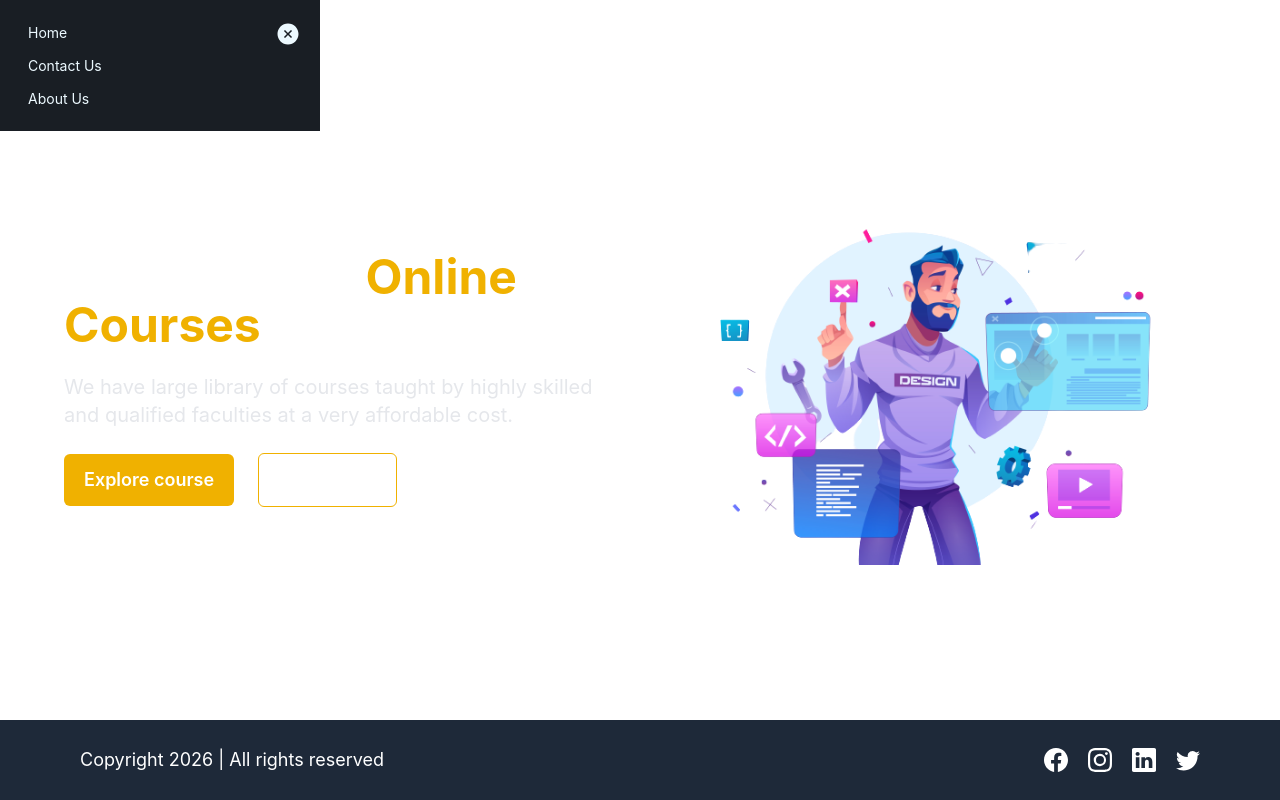
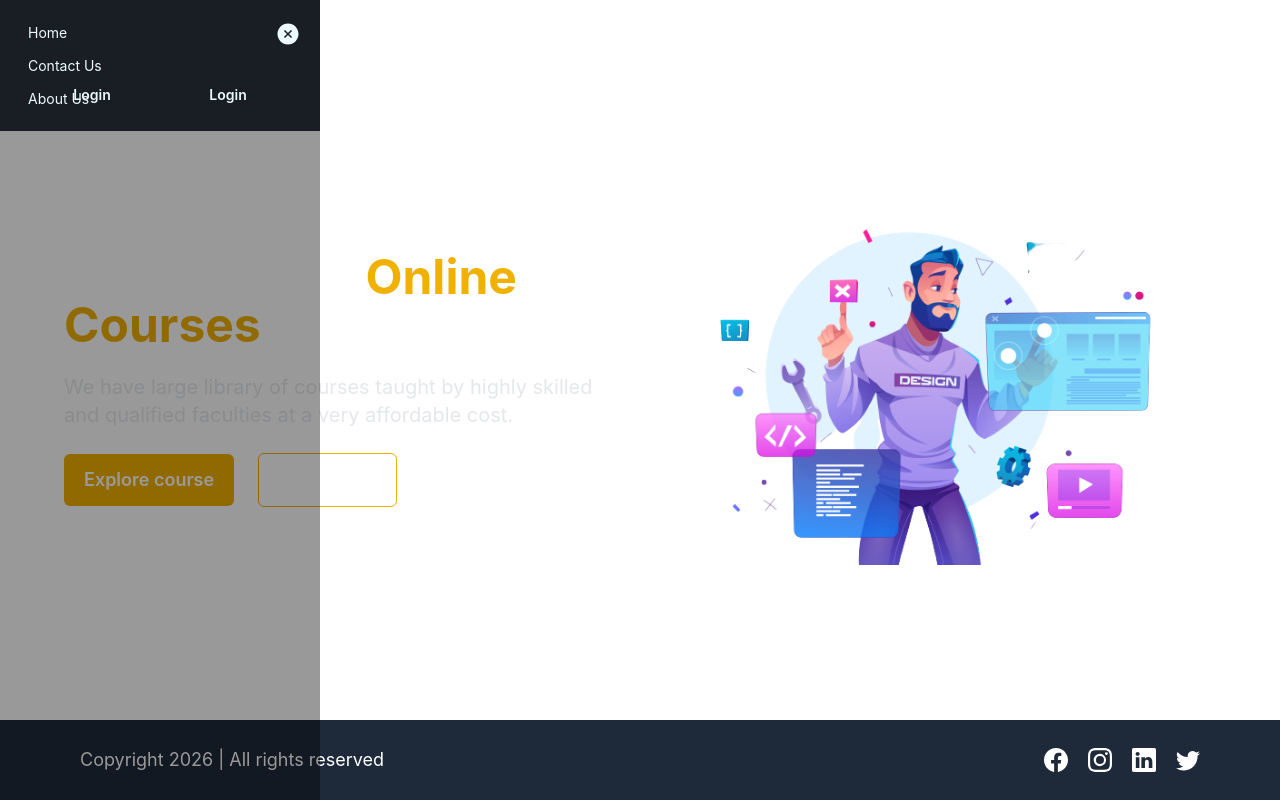
Before and after one commit to ravikumar892600/Learning-Management-System, a React (Vite) app in the folder LMS-Frontend/: page / in a window 1280 px wide. Both pictures are taken after a click on the label 32 px from the left and 32 px from the top of the page. Built offline with nearby package versions, Linux system fonts and the light colour scheme.

Commit message:
Added login signup button to sidebar

```diff
--- a/LMS-Frontend/src/Layouts/HomeLayout.jsx
+++ b/LMS-Frontend/src/Layouts/HomeLayout.jsx
@@ -1,22 +1,39 @@
+import { AiFillCloseCircle } from "react-icons/ai";
 import { FiMenu } from "react-icons/fi";
-import { AiFillCloseCircle } from 'react-icons/ai';
-import { Link } from 'react-router-dom';
+import { useDispatch, useSelector } from "react-redux";
+import { Link, useNavigate } from "react-router-dom";
 import Footer from "../Components/Footer";
 
-function HomeLayout({children}) {
+function HomeLayout({ children }) {
+  const dispatch = useDispatch();
+  const navigate = useNavigate();
+
+  // For checking if user logged in
+  const isLoggedIn = useSelector((state) => state?.auth?.isLoggedIn);
+
+  // For displaying the options to role
+  const role = useSelector((state) => state?.auth?.role);
 
   function changeWidth() {
     const drawerSide = document.getElementsByClassName("drawer-side");
-    drawerSide[0].style.width = 'auto';
+    drawerSide[0].style.width = "auto";
   }
 
-  function hideDrawer(){
+  function hideDrawer() {
     const element = document.getElementsByClassName("drawer-toggle");
     element[0].checked = false;
 
     const drawerSide = document.getElementsByClassName("drawer-side");
-    drawerSide[0].style.width = '0';
+    drawerSide[0].style.width = "0";
+  }
 
+  function handleLogout(e) {
+    e.preventDefault();
+
+    // const res = await dispatchEvent(logout());
+
+    // if(res?payload?.success)
+    navigate("/");
   }
 
   return (
@@ -43,6 +60,11 @@
             <li>
               <Link to="/">Home</Link>
             </li>
+            {isLoggedIn && role == "ADMIN" && (
+              <li>
+                <Link to="/admin/dashboard">Admin DashBoard</Link>
+              </li>
+            )}
             <li>
               <Link to="/contact">Contact Us</Link>
             </li>
@@ -50,14 +72,38 @@
               <Link to="/about">About Us</Link>
             </li>
 
+            {!isLoggedIn && (
+              <li className="absolute bottom-4 w-[90%]">
+                <div className="w-full flex items-center justify-center">
+                  <button className="btn-primary px-4 py-1 font-semibold rounded-md w-full">
+                    <Link to="/login">Login</Link>
+                  </button>
+                  <button className="btn-secondary px-4 py-1 font-semibold rounded-md w-full">
+                    <Link to="/login">Login</Link>
+                  </button>
+                </div>
+              </li>
+            )}
 
+            {isLoggedIn && (
+              <li className="absolute bottom-4 w-[90%]">
+                <div className="w-full flex items-center justify-center">
+                  <button className="btn-primary px-4 py-1 font-semibold rounded-md w-full">
+                    <Link to="/user/profile">Profile</Link>
+                  </button>
+                  <button className="btn-secondary px-4 py-1 font-semibold rounded-md w-full">
+                    <Link onClick={handleLogout}>Logout</Link>
+                  </button>
+                </div>
+              </li>
+            )}
           </ul>
         </div>
       </div>
 
       {children}
 
-      <Footer/>
+      <Footer />
     </div>
   );
 }
--- a/LMS-Frontend/src/index.css
+++ b/LMS-Frontend/src/index.css
@@ -2,11 +2,6 @@
 @plugin "daisyui";
 
 body{
-  margin: auto;
-  max-width: 1440px;
-  position: relative;
+  margin: 0;
+  padding: 0;
 }
-
-.drawer-overlay {
-  opacity: 0 !important;
-}
```
Lines whose indentation alone changed are shown as unchanged.
